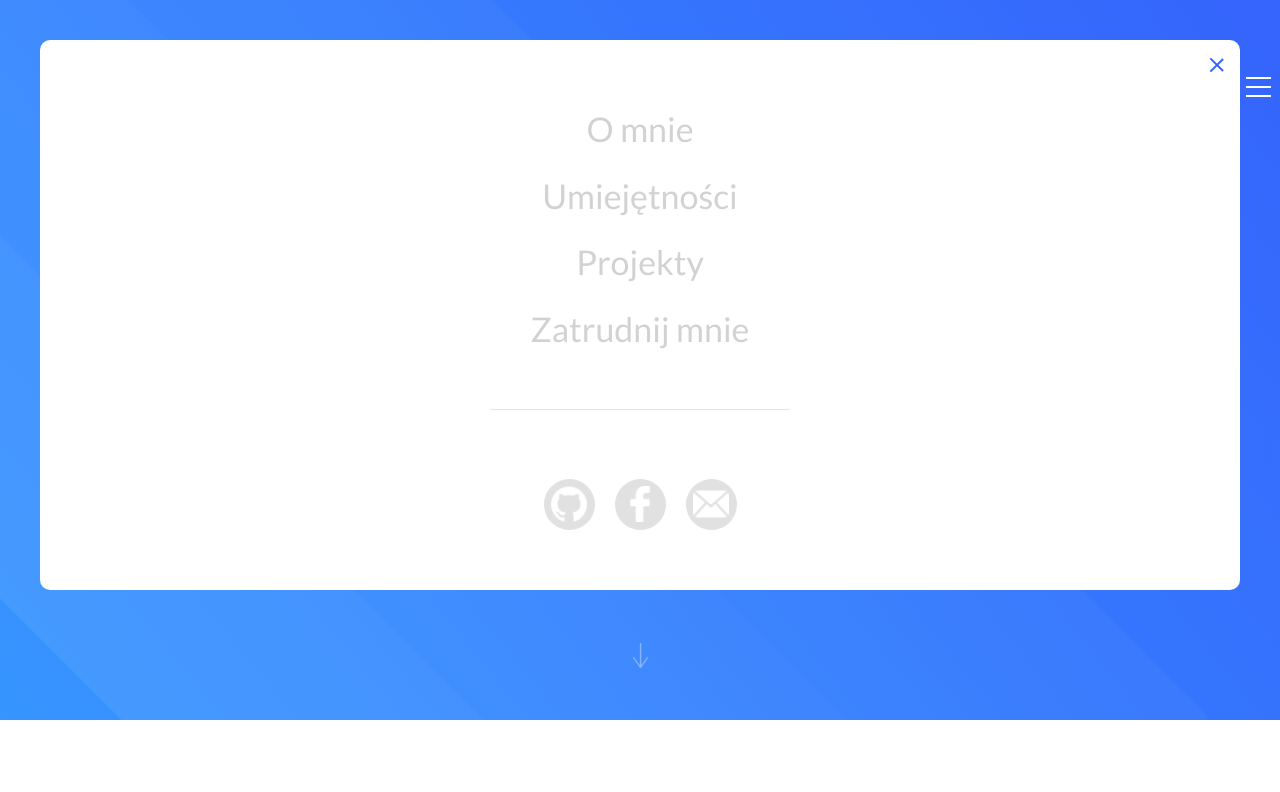
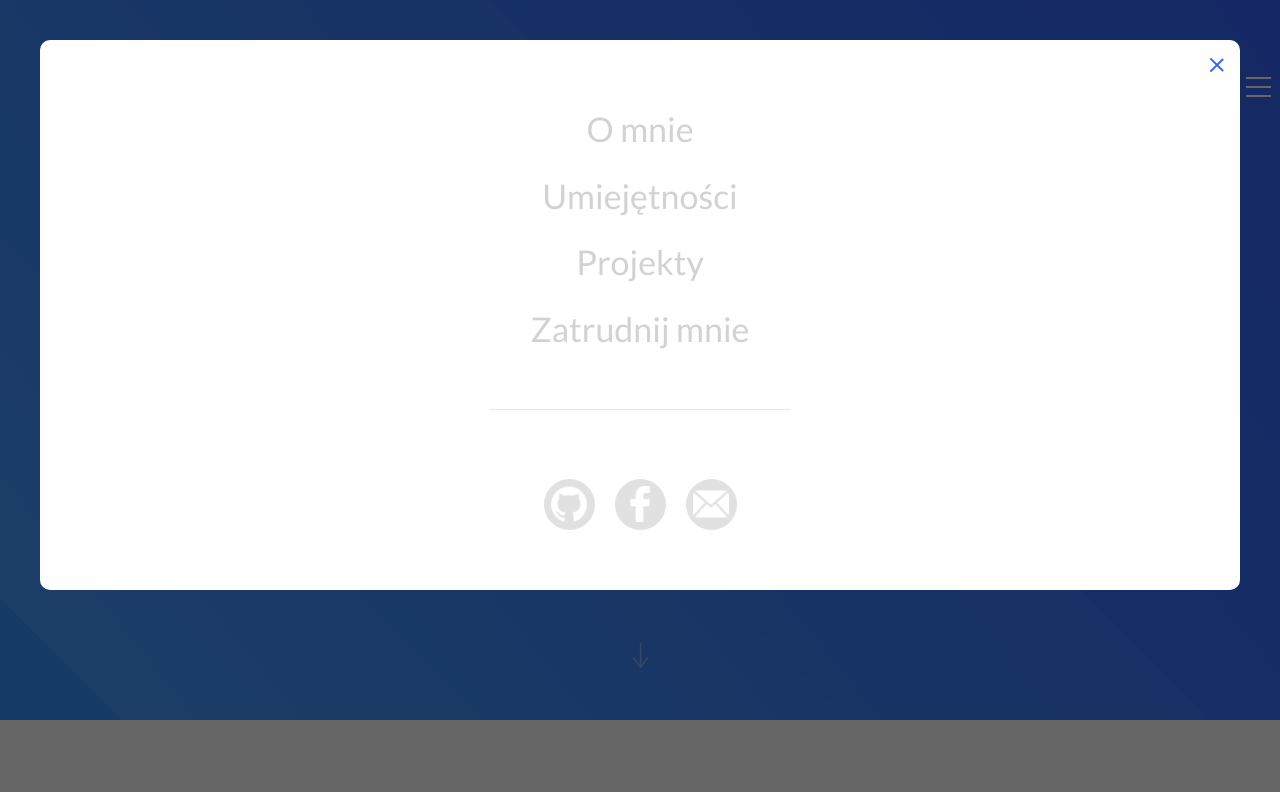
Before and after one commit to bastianmalisz/port, a plain HTML site: page index.html in a window 1280 px wide. Both pictures are taken after a click on the button 1260 px from the left and 87 px from the top of the page. Shown: the top 792 px of the page. Drawn offline with Linux system fonts and the light colour scheme.

Commit message:
dark Layer and menu improvements

```diff
--- a/index.html
+++ b/index.html
@@ -86,7 +86,7 @@
                     <div class="projectsContainer__box projectsContainer__box__fundacjaWeb"></div>
                 </div>
         </section>
-        <section class="hireMe" id="ozatrudnij-mnie">
+        <section class="hireMe" id="zatrudnij-mnie">
             <div class="container hireMe__container">
                 <h1>Potrzebujesz programisty Front-End? <span class="hireMe--ready">Jestem gotowy!</span></h1>
                 <button class="btnHire">
@@ -112,6 +112,7 @@
                 <div class="menuPopup__social__item menuPopup__social__item--email"></div>
             </div>
         </div>
+        <div class="darkLayer displayNone"></div>
         <footer>Sebastian Maliszewski 2018</footer>
 
 
@@ -123,8 +124,10 @@
         onLoad();
 
             function showMenu(){
+
                 const menuPopup = document.querySelector(".menuPopup");
                 menuPopup.classList.remove("displayNone");
+                document.querySelector(".darkLayer").classList.remove("displayNone");
 
                 document.querySelector(".menuPopup__btnExit").addEventListener("click",closeMenu);
                 const linki = [];
@@ -136,6 +139,7 @@
             function closeMenu(){
                 const menuPopup = document.querySelector(".menuPopup");
                 menuPopup.classList.add("displayNone");
+                document.querySelector(".darkLayer").classList.add("displayNone");
             }
 
         const button = document.querySelector(".welcome__menubtn");
--- a/style/main.css
+++ b/style/main.css
@@ -6,6 +6,16 @@ html,body{
     font-family: "Lato", 'Arial, helvetica, sans-serif';
     position: relative;
     scroll-behavior: smooth;
+}
+.darkLayer{
+    background-color: black;
+    position: fixed;
+    left: 0px;
+    top: 0px;
+    width:100%;
+    height:100%;
+    opacity:0.6;
+
 }
 .lastItem{
     margin-top: auto;
@@ -24,6 +34,7 @@ html,body{
     width: 1200px;
     height:100%;
     margin: 0 auto;
+
 }
 
 .container-fluid{
@@ -402,7 +413,7 @@ footer{
     width: 40px;
     height:30px;
     cursor: pointer;
-    z-index:2;
+    z-index:5;
 }
 
 .welcome__menubtn:focus{
@@ -466,6 +477,7 @@ ul,li{
     left: 50%;
     margin-left: -600px;
     height:auto;
+    z-index:101;
 }
 
 .menuPopup__btnExit{
```
